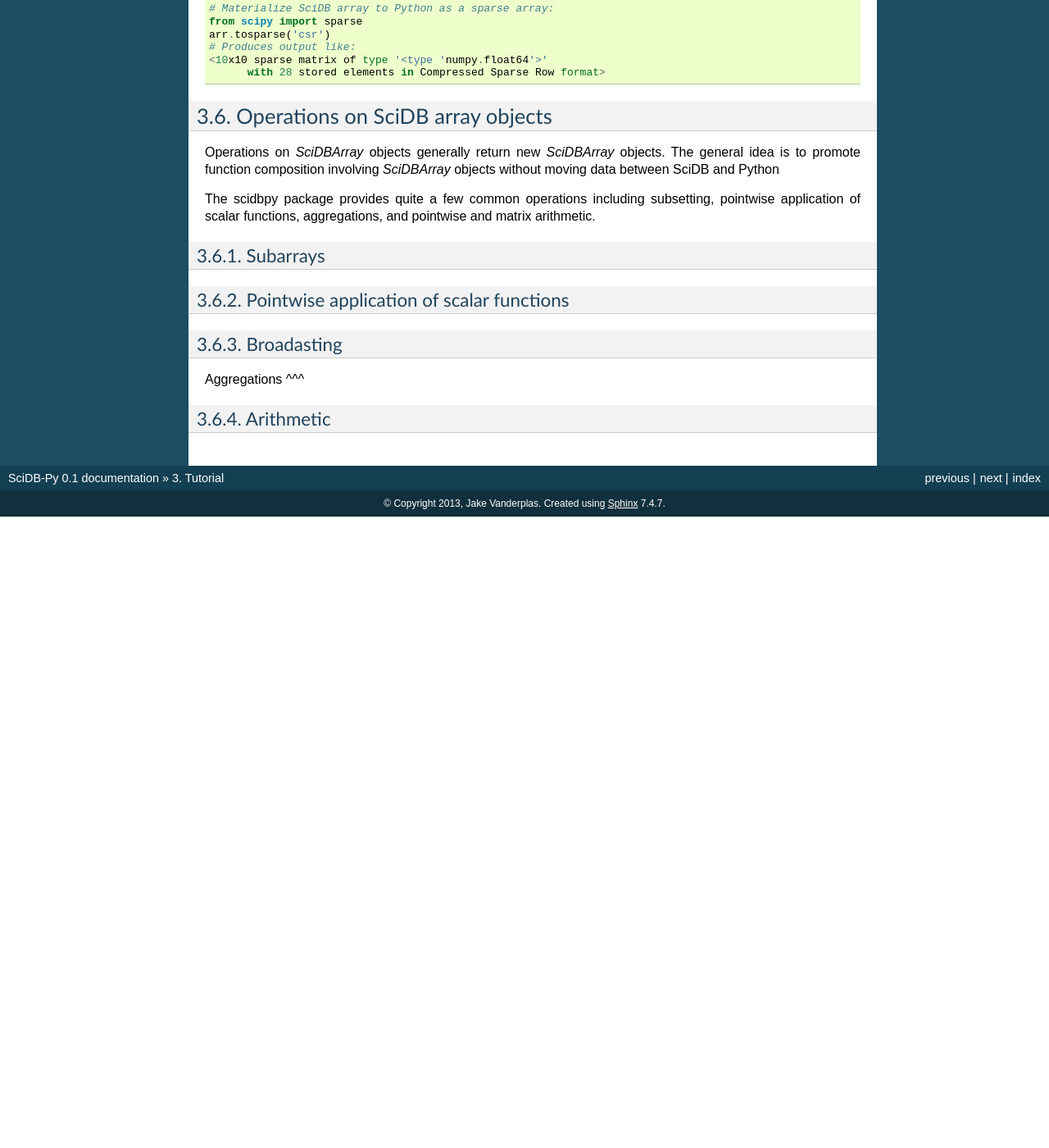
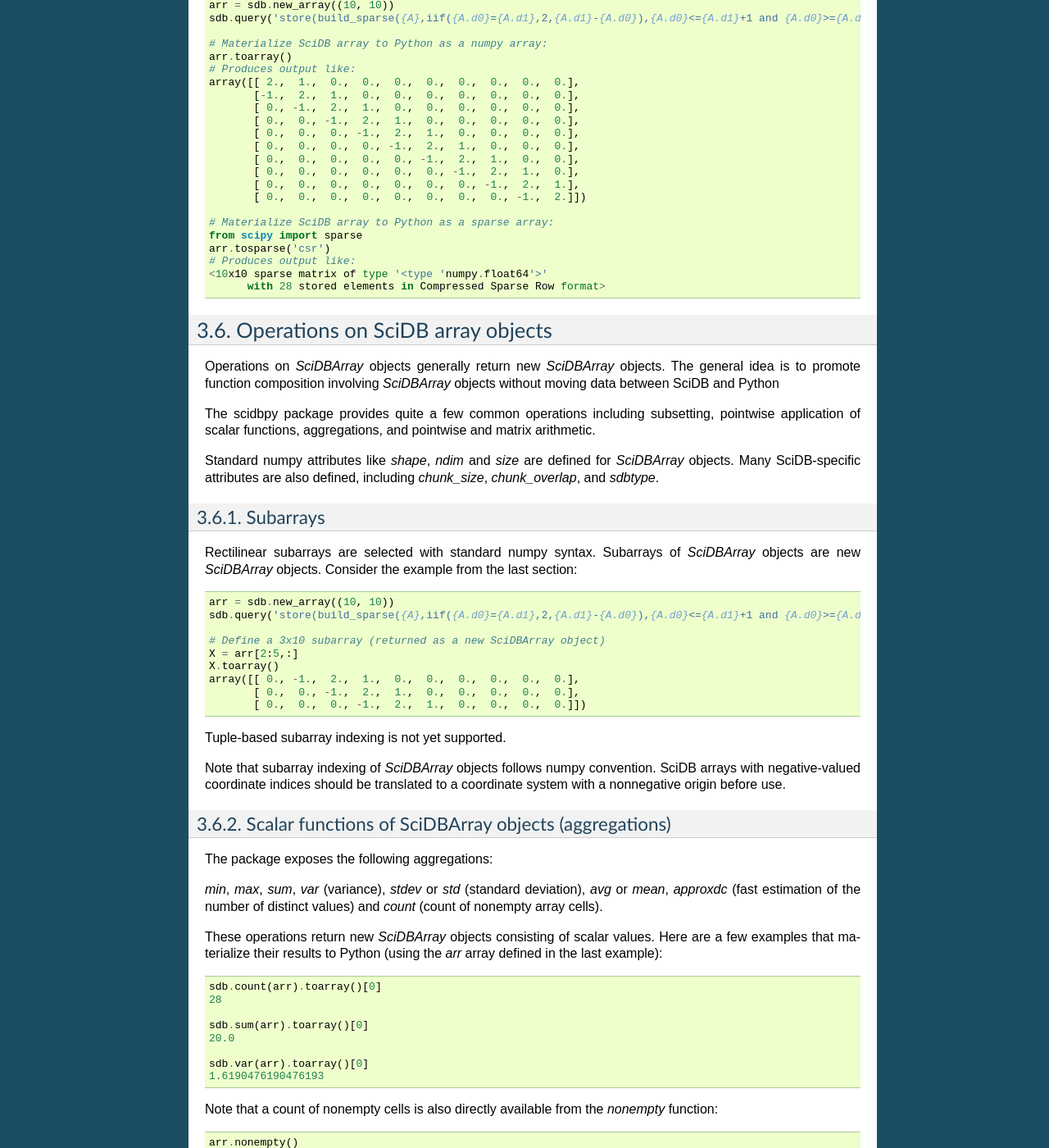
Before and after one commit to rvernica/SciDB-Py, a Sphinx documentation site: the page built from doc/tutorial.rst, in a window 1280 px wide and 1400 px high, scrolled down 3484 px. Shown: the whole window at 82% size. Built offline with Sphinx 7.4.7, drawn with Linux system fonts in a browser that asks for light colours; formulas are drawn with MathJax 3; before the commit the page ends 4114 px from its top, so only the background shows below that; some of the changed text lies outside the part shown.

Commit message:
A bit more doc

```diff
--- a/doc/tutorial.rst
+++ b/doc/tutorial.rst
@@ -140,6 +140,12 @@
   # Create a vector of 5 equally spaced numbers between 1 and 10, including the endpoints:
   A = sdb.linspace(1,10,num=5,endpoint=True)
 
+  # Create a 10x10 sparse, double-precision-valued identity matrix:
+  A = sdb.identity(10, dtype='double', sparse=True)
+
+Note: SciDB does not yet have a way to set a random seed, prohibiting
+reproducible results involving the random number generator.
+
 
 From a SciDB query
 ^^^^^
@@ -179,15 +185,23 @@
   sdb.query("store(build(<v:double>[i=1:10,5,0,j=1:5,5,0],i+j),A)")
   A = sdb.new_array(scidbname="A")
 
+Note that subarray indexing of `SciDBArray` objects follows numpy convention.
+SciDB arrays with negative-valued coordinate indices don't fit this convention
+and should be translated to a coordinate system with a nonnegative origin before
+use.
+
+Note that most functions in the scidbpy package work on single-attribute
+arrays. When a `SciDBArray` object refers to a SciDB array with more than one
+attribute, the first listed attribute is used.
 
 Scope of scidbpy arrays
 ^^^^^
 
 The `new_array` function takes an argument named `persistent`. When
 `persistent` is set to True, arrays last in SciDB until explicitly removed.
-Otherwise, arrays are removed when they fall out of scope in the Python
-session. Arrays defined from an existing SciDB array using the `scidbname`
-argument are always persistent.
+Otherwise, arrays are removed from SciDB when they fall out of scope in the
+Python session. Arrays defined from an existing SciDB array using the
+`scidbname` argument are always persistent.
 
 
 Retrieving data from SciDB array objects
@@ -214,15 +228,15 @@
   arr.toarray()
   # Produces output like:
   array([[ 2.,  1.,  0.,  0.,  0.,  0.,  0.,  0.,  0.,  0.],
-       [-1.,  2.,  1.,  0.,  0.,  0.,  0.,  0.,  0.,  0.],
-       [ 0., -1.,  2.,  1.,  0.,  0.,  0.,  0.,  0.,  0.],
-       [ 0.,  0., -1.,  2.,  1.,  0.,  0.,  0.,  0.,  0.],
-       [ 0.,  0.,  0., -1.,  2.,  1.,  0.,  0.,  0.,  0.],
-       [ 0.,  0.,  0.,  0., -1.,  2.,  1.,  0.,  0.,  0.],
-       [ 0.,  0.,  0.,  0.,  0., -1.,  2.,  1.,  0.,  0.],
-       [ 0.,  0.,  0.,  0.,  0.,  0., -1.,  2.,  1.,  0.],
-       [ 0.,  0.,  0.,  0.,  0.,  0.,  0., -1.,  2.,  1.],
-       [ 0.,  0.,  0.,  0.,  0.,  0.,  0.,  0., -1.,  2.]])
+         [-1.,  2.,  1.,  0.,  0.,  0.,  0.,  0.,  0.,  0.],
+         [ 0., -1.,  2.,  1.,  0.,  0.,  0.,  0.,  0.,  0.],
+         [ 0.,  0., -1.,  2.,  1.,  0.,  0.,  0.,  0.,  0.],
+         [ 0.,  0.,  0., -1.,  2.,  1.,  0.,  0.,  0.,  0.],
+         [ 0.,  0.,  0.,  0., -1.,  2.,  1.,  0.,  0.,  0.],
+         [ 0.,  0.,  0.,  0.,  0., -1.,  2.,  1.,  0.,  0.],
+         [ 0.,  0.,  0.,  0.,  0.,  0., -1.,  2.,  1.,  0.],
+         [ 0.,  0.,  0.,  0.,  0.,  0.,  0., -1.,  2.,  1.],
+         [ 0.,  0.,  0.,  0.,  0.,  0.,  0.,  0., -1.,  2.]])
 
   # Materialize SciDB array to Python as a sparse array:
   from scipy import sparse
@@ -243,18 +257,108 @@
 subsetting, pointwise application of scalar functions, aggregations, and
 pointwise and matrix arithmetic.
 
+Standard numpy attributes like `shape`, `ndim` and `size` are defined for
+`SciDBArray` objects. Many SciDB-specific attributes are also defined,
+including `chunk_size`, `chunk_overlap`, and `sdbtype`.
+
 Subarrays
 ^^^^
 
+Rectilinear subarrays are selected with standard numpy syntax. Subarrays of
+`SciDBArray` objects are new `SciDBArray` objects. Consider the
+example from the last section::
+
+  arr = sdb.new_array((10, 10))
+  sdb.query('store(build_sparse({A},iif({A.d0}={A.d1},2,{A.d1}-{A.d0}),{A.d0}<={A.d1}+1 and {A.d0}>={A.d1}-1), {A})', A=arr)
+
+  # Define a 3x10 subarray (returned as a new SciDBArray object)
+  X = arr[2:5,:]
+  X.toarray()
+  array([[ 0., -1.,  2.,  1.,  0.,  0.,  0.,  0.,  0.,  0.],
+         [ 0.,  0., -1.,  2.,  1.,  0.,  0.,  0.,  0.,  0.],
+         [ 0.,  0.,  0., -1.,  2.,  1.,  0.,  0.,  0.,  0.]])
+
+Tuple-based subarray indexing is not yet supported.
+
+Note that subarray indexing of `SciDBArray` objects follows numpy convention.
+SciDB arrays with negative-valued coordinate indices should be translated to a
+coordinate system with a nonnegative origin before use.
+
+Scalar functions of SciDBArray objects (aggregations)
+^^^^
+
+The package exposes the following aggregations:
+
+`min`, `max`, `sum`, `var` (variance), `stdev` or `std` (standard deviation),
+`avg` or `mean`, `approxdc` (fast estimation of the number of distinct values)
+and `count` (count of nonempty array cells).
+
+These operations return new `SciDBArray` objects consisting of scalar values.
+Here are a few examples that materialize their results to Python (using
+the `arr` array defined in the last example)::
+
+  sdb.count(arr).toarray()[0]
+  28
+
+  sdb.sum(arr).toarray()[0]
+  20.0
+
+  sdb.var(arr).toarray()[0]
+  1.6190476190476193
+
+Note that a count of nonempty cells is also directly available from the
+`nonempty` function::
+
+  arr.nonempty()
+  28
 
 Pointwise application of scalar functions
 ^^^^
 
-Broadasting
+The package exposes SciDB scalar-valued scalar functions that can be applied
+element-wise to SciDB arrays: `sin, cos, tan, asin, acos, atan, exp, log` and
+`log10`. Here is a simple example that compares a computation in SciDB with
+a local one (using the `arr` array defined in the last examples)::
+
+  np.linalg.norm(sdb.sin(arr).toarray() - np.sin(arr.toarray()))
+  0.0
+
+
+Shape and layout functions
 ^^^^
 
-Aggregations
-^^^
+Arrays may be transposed and their data re-arranged into new shapes
+with the usual `transpose` and `reshape` functions::
+
+  arr.transpose()
+  arr.reshape((20,5)).shape
+  (20,5)
+
 
 Arithmetic
 ^^^^
+
+The package defines elementwise operations on all arrays and linear algebra
+operations on matrices and vectors. Scalar multiplication is supported.
+
+Element-wise sums and products::
+
+  np.random.seed(1)
+  X = sdb.from_array(np.random.random((10,10)))
+  Y = sdb.from_array(np.random.random((10,10)))
+
+  S = X + Y
+  D = X - Y
+  M = 2 * X
+  (S + D - M).sum()[0]
+  -1.1102230246251565e-16
+
+
+Linear algebra operations::
+
+  sdb.dot(X,Y)
+  sdb.dot(X,Y[:,1])    XXX
+
+
+Broadasting
+^^^^
```
Also changed, not shown: 1 other file.
